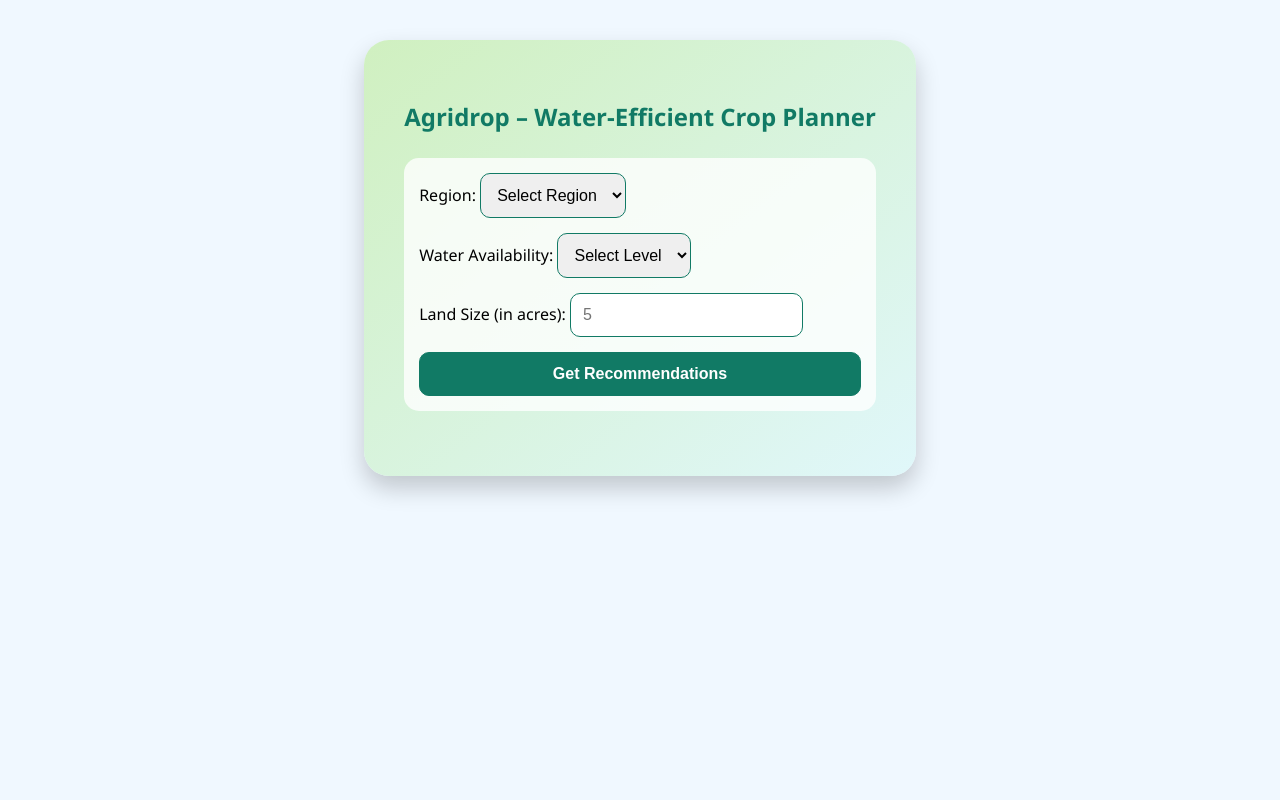
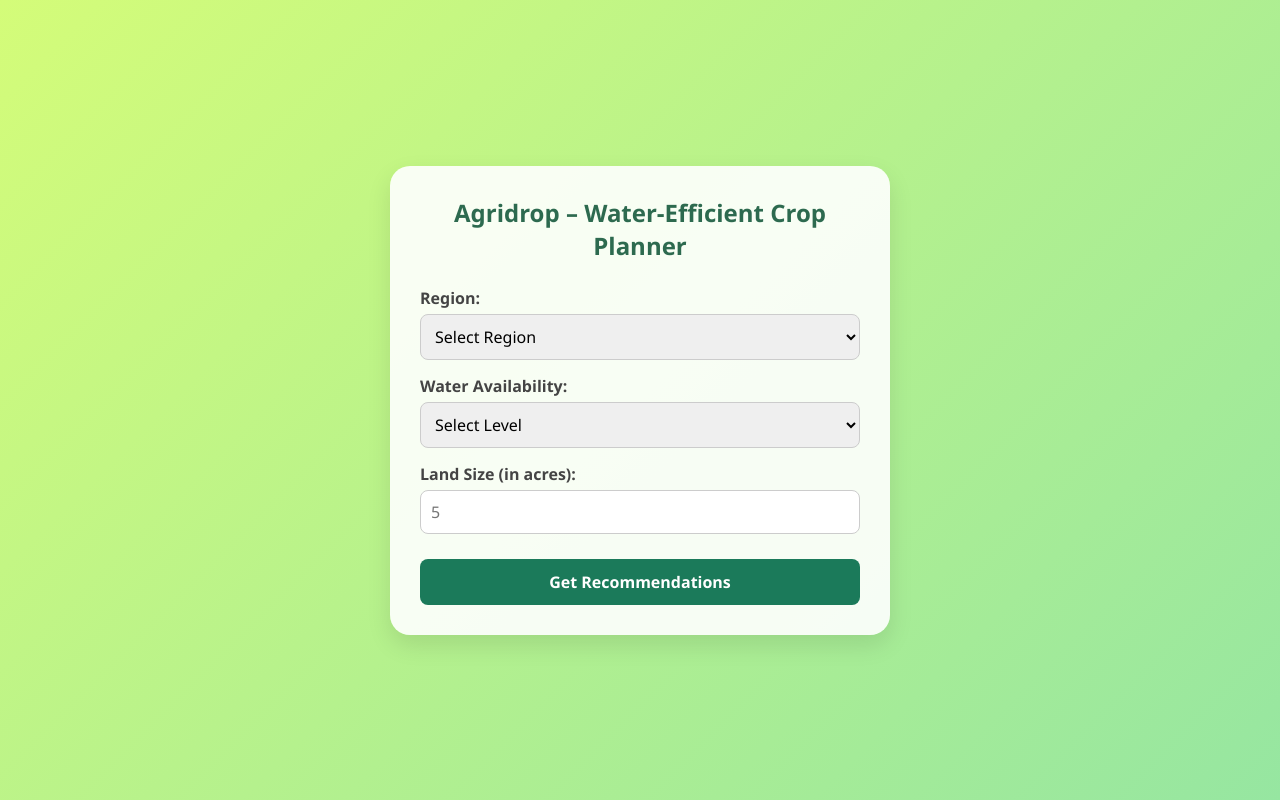
Before and after one commit to anjana30sasi-lgtm/Agridrop, a plain HTML site: page index.html in a window 1280 px wide. Both pictures are taken after a click on the element "🌱 Start Planning Your Crops". Drawn offline with nearby package versions, Linux system fonts and the light colour scheme.

Commit message:
Update style.css

```diff
--- a/style.css
+++ b/style.css
@@ -1,97 +1,77 @@
-body, html {
-  margin: 0;
-  padding: 0;
-  font-family: 'Segoe UI', Tahoma, Geneva, Verdana, sans-serif;
-  background: #f0f8ff;
-  display: flex;
-  flex-direction: column;
-  align-items: center;
+* {
+    margin: 0;
+    padding: 0;
+    box-sizing: border-box;
+    font-family: 'Segoe UI', Tahoma, Geneva, Verdana, sans-serif;
 }
 
-/* Slider */
-.slider-container {
-  position: relative;
-  width: 90%;
-  max-width: 950px;
-  margin-top: 30px;
-  overflow: hidden;
-  border-radius: 20px;
-  box-shadow: 0 12px 30px rgba(0,0,0,0.3);
-  background: #e0f7fa;
+body {
+    background: linear-gradient(135deg, #d4fc79 0%, #96e6a1 100%);
+    min-height: 100vh;
+    display: flex;
+    justify-content: center;
+    align-items: center;
+    padding: 20px;
 }
 
-.welcome-overlay {
-  position: absolute;
-  top: 20%;
-  width: 100%;
-  text-align: center;
-  color: #fff;
-  z-index: 2;
-  text-shadow: 2px 2px 12px rgba(0,0,0,0.7);
+.app-container {
+    width: 100%;
+    max-width: 500px;
 }
 
-.welcome-overlay h1 { font-size: 3rem; margin-bottom:10px; }
-.welcome-overlay p { font-size:1.5rem; font-weight:500; }
-
-.slides { display: flex; transition: transform 0.7s ease-in-out; }
-.slide { min-width:100%; position: relative; }
-.slide img { width:100%; max-height:450px; object-fit:cover; display:block; border-radius:20px; }
-.caption {
-  position:absolute; bottom:15px; width:100%; text-align:center;
-  color:white; font-size:1.2rem; background:rgba(0,0,0,0.4);
-  padding:8px 0; border-radius:5px;
+.app-card {
+    background: rgba(255, 255, 255, 0.9);
+    padding: 30px;
+    border-radius: 20px;
+    box-shadow: 0 10px 25px rgba(0,0,0,0.1);
 }
 
-.prev, .next {
-  position:absolute; top:50%; transform:translateY(-50%);
-  background-color: rgba(0,0,0,0.5); color:white; border:none;
-  font-size:2rem; padding:10px 18px; cursor:pointer; border-radius:50%;
-  z-index:3; transition: background 0.3s, transform 0.2s;
-}
-.prev:hover, .next:hover { background-color: rgba(0,0,0,0.8); transform:translateY(-50%) scale(1.1); }
-.prev{left:15px;} .next{right:15px;}
-
-.enter-app {
-  margin:25px auto; background: linear-gradient(45deg,#117a65,#0b5345);
-  color:white; padding:16px 30px; border-radius:20px; font-size:1.3rem;
-  text-align:center; cursor:pointer; width:fit-content; transition: all 0.3s ease;
-}
-.enter-app:hover { transform: scale(1.05); box-shadow:0 8px 20px rgba(0,0,0,0.4); }
-
-/* App Section */
-.app-container {
-  padding: 40px;
-  max-width: 750px;
-  margin: 40px auto;
-  background: linear-gradient(to bottom right, #d0f0c0, #e0f7fa);
-  border-radius: 25px;
-  box-shadow: 0 12px 25px rgba(0,0,0,0.2);
+.app-title {
+    color: #2d6a4f;
+    text-align: center;
+    margin-bottom: 25px;
+    font-size: 1.5rem;
 }
 
-.app-container h2 { text-align:center; margin-bottom:25px; color:#117a65; }
-
-.app-container form {
-  display:flex; flex-direction:column; gap:15px; margin-bottom:25px;
-  padding:15px; background: rgba(255,255,255,0.8); border-radius:15px;
+.form-group {
+    margin-bottom: 15px;
 }
 
-.app-container select, .app-container input, .app-container button {
-  padding:12px; font-size:1rem; border-radius:10px; border:1px solid #117a65;
+label {
+    display: block;
+    margin-bottom: 5px;
+    font-weight: 600;
+    color: #444;
 }
 
-.app-container button {
-  background:#117a65; color:white; font-weight:bold; cursor:pointer; transition:0.3s;
+select, input {
+    width: 100%;
+    padding: 10px;
+    border: 1px solid #ccc;
+    border-radius: 8px;
+    font-size: 1rem;
 }
-.app-container button:hover { background:#0b5345; }
 
-#results { margin-top:20px; font-size:1.1rem; }
+.submit-btn {
+    width: 100%;
+    padding: 12px;
+    background: #1b7a5a;
+    color: white;
+    border: none;
+    border-radius: 8px;
+    font-size: 1rem;
+    font-weight: bold;
+    cursor: pointer;
+    margin-top: 10px;
+}
 
-/* Responsive */
-@media screen and (max-width:768px) {
-  .slide img{ max-height:300px; }
-  .caption{ font-size:1rem; padding:5px 0; }
-  .welcome-overlay h1{ font-size:2rem; }
-  .welcome-overlay p{ font-size:1.1rem; }
-  .enter-app{ font-size:1.1rem; padding:12px 25px; }
-  .app-container{ padding:20px; }
+.submit-btn:hover {
+    background: #145c44;
 }
+
+.result-item {
+    margin-top: 20px;
+    padding: 10px;
+    background: #f0fdf4;
+    border-radius: 8px;
+}
```
